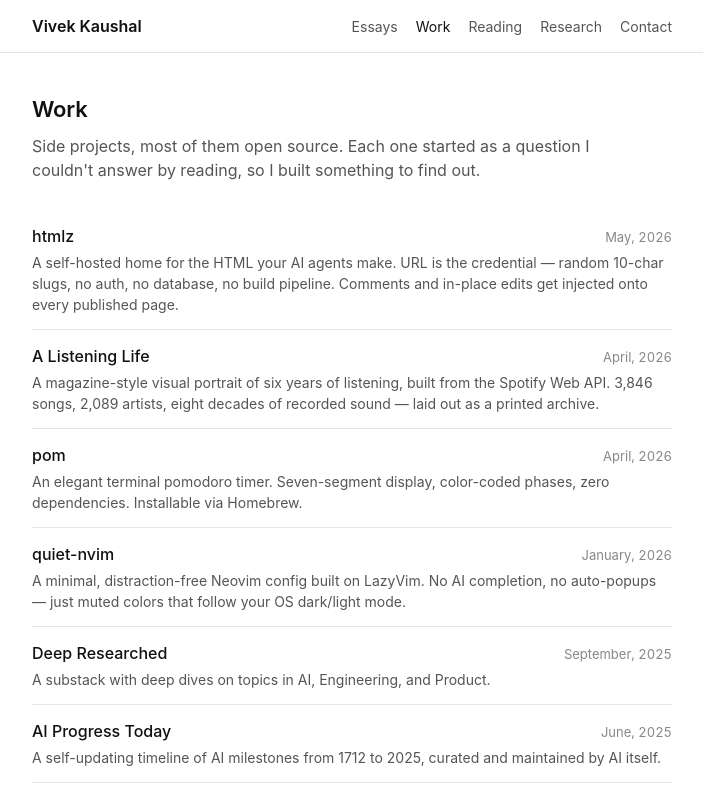
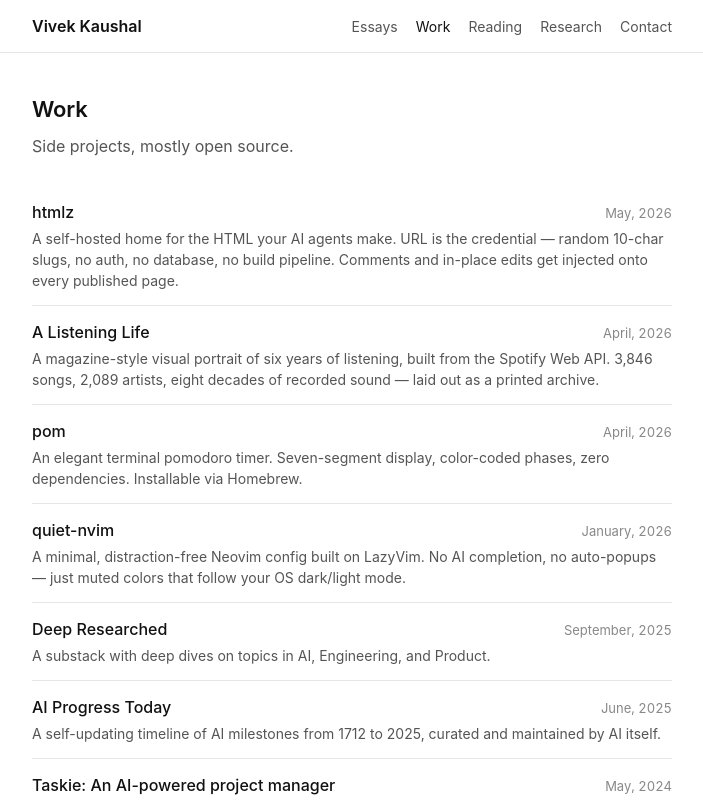
Before and after one commit to kaushalvivek/vivekkaushal.com, a React (Create React App) app: page /projects in a window 1280 px wide. Shown: the top 800 px of the page, without its empty margins (288-991 px from the left). Built offline with nearby package versions, Linux system fonts and the light colour scheme.

Commit message:
Shorten the Work page intro

```diff
--- a/src/components/pages/projects.js
+++ b/src/components/pages/projects.js
@@ -6,10 +6,7 @@ const Projects = () => (
   <div className="col">
     <div className="page-head">
       <h1 className="page-title">Work</h1>
-      <p className="page-intro">
-        Side projects, most of them open source. Each one started as a
-        question I couldn't answer by reading, so I built something to find out.
-      </p>
+      <p className="page-intro">Side projects, mostly open source.</p>
     </div>
 
     <div className="piece-list">
```
